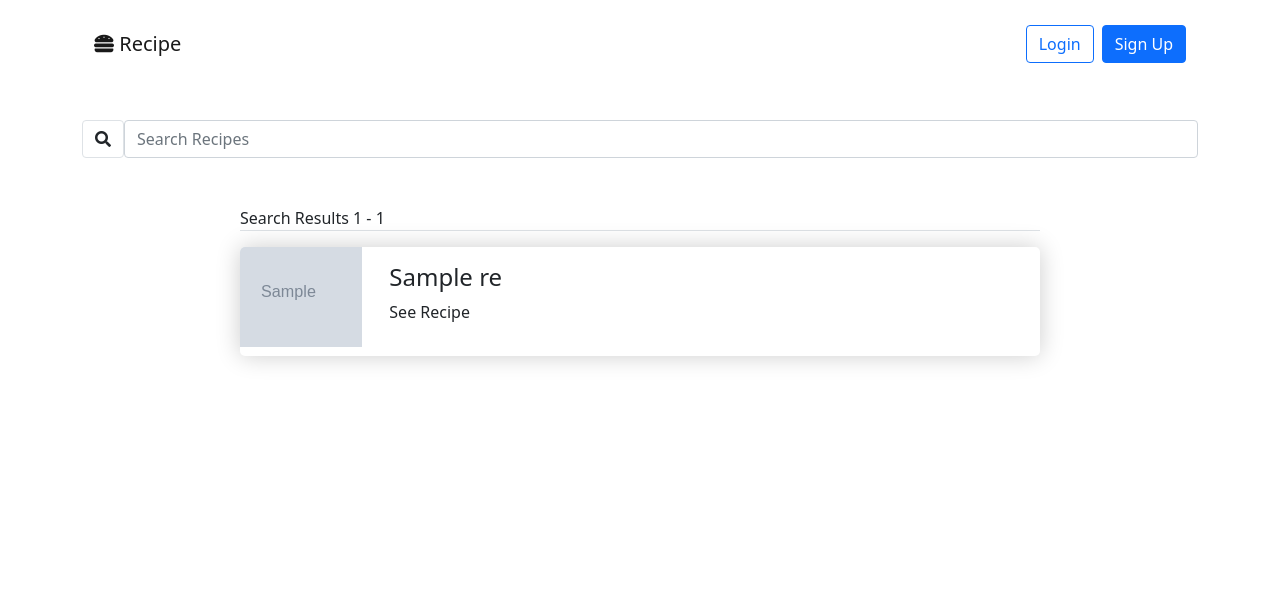
After one commit to Thomfb3/capstone-1, a Flask app: template templates/includes/results.html in a window 1280 px wide. The commit adds this page. Shown: the top 596 px of the page. Run offline with Flask 2, Linux system fonts and the light colour scheme; the template is opened without the code that fills it: most values are stand-ins (such as "Sample title", 1, 10 or a date in 2020); grey boxes marked "Sample" are stand-in pictures.

Commit message:
Modal Logins Created

```diff
--- a/app.py
+++ b/app.py
@@ -30,6 +30,7 @@ connect_db(app)
 API_KEY = "ac7991b98f02431da8a378c8d61af292"
 
 API_SEARCH_BASE = "https://api.spoonacular.com/recipes/complexSearch"
+API_RECIPE_BASE = "https://api.spoonacular.com/recipes/"
 SEARCH_RESULTS = "10"
 
 ##############################################################################
@@ -118,7 +119,6 @@ def login():
 
 
 
-
 @app.route('/logout')
 def logout():
     """Handle logout of user."""
@@ -138,27 +138,19 @@ def homepage_search():
     if g.user:
         return redirect("/user_home")
 
-    return render_template('home.html')
-
-
-
-@app.route('/login_signup')
-def show_login_signup_forms():
-    if g.user:
-        return redirect("/user_home")
-
     signup_form = UserSignupForm()
     login_form = UserLoginForm()
 
-    return render_template('login_signup.html', signup_form=signup_form, login_form=login_form)
+    return render_template('home.html', signup_form=signup_form, login_form=login_form)
+
 
 
 @app.route('/results')
 def homepage_search_results():
     """Show homepage """
 
-    # if g.user:
-    #     return redirect("/user_home")
+    signup_form = UserSignupForm()
+    login_form = UserLoginForm()
 
     search = request.args.get('q')
 
@@ -168,13 +160,33 @@ def homepage_search_results():
 
     res = response.json()['results']
 
-    return render_template('results.html', results=res)
+    if g.user:
+        return render_template('includes/user_results.html', results=res)
+
+    return render_template('includes/results.html', results=res, signup_form=signup_form, login_form=login_form)
 
 
 
 @app.route('/user_home')
 def user_homepage_search():
-    if g.user:
-        return render_template('user_home.html')
+    if not g.user:
+        return redirect("/")
 
-    return redirect('/')
+    return render_template('user_home.html')
+
+
+
+
+@app.route('/recipe/<int:recipe_id>')
+def show_recipe_information(recipe_id):
+    """Show homepage """
+    if not g.user:
+        return redirect("/")
+
+    params={"apiKey": API_KEY, "includeNutrition" : "false"}
+
+    response = requests.get(f"https://api.spoonacular.com/recipes/{recipe_id}/information",  params=params)
+
+    recipe = response.json()
+
+    return render_template('includes/recipe.html', recipe=recipe)
--- a/requirements.txt
+++ b/requirements.txt
@@ -9,6 +9,7 @@ Flask-DebugToolbar==0.11.0
 Flask-SQLAlchemy==2.5.1
 Flask-WTF==0.15.1
 greenlet==1.1.0
+gunicorn==20.1.0
 idna==2.10
 importlib-metadata==4.5.0
 itsdangerous==2.0.1
--- /dev/null
+++ b/runtime.txt
@@ -0,0 +1 @@
+python-3.7.0
--- /dev/null
+++ b/static/app.js
@@ -0,0 +1,4 @@
+$("#results-container a").click(function() {
+    console.log("hello")
+    $("#login").modal('show');
+})
--- a/templates/base.html
+++ b/templates/base.html
@@ -6,7 +6,9 @@
   <title>Recipes</title>
   <link href="https://cdn.jsdelivr.net/npm/bootstrap@5.0.1/dist/css/bootstrap.min.css" rel="stylesheet"
     integrity="sha384-+0n0xVW2eSR5OomGNYDnhzAbDsOXxcvSN1TPprVMTNDbiYZCxYbOOl7+AMvyTG2x" crossorigin="anonymous">
-    <link rel="stylesheet" href="https://cdnjs.cloudflare.com/ajax/libs/font-awesome/5.15.3/css/all.min.css" integrity="sha512-iBBXm8fW90+nuLcSKlbmrPcLa0OT92xO1BIsZ+ywDWZCvqsWgccV3gFoRBv0z+8dLJgyAHIhR35VZc2oM/gI1w==" crossorigin="anonymous" referrerpolicy="no-referrer" />
+  <link rel="stylesheet" href="https://cdnjs.cloudflare.com/ajax/libs/font-awesome/5.15.3/css/all.min.css"
+    integrity="sha512-iBBXm8fW90+nuLcSKlbmrPcLa0OT92xO1BIsZ+ywDWZCvqsWgccV3gFoRBv0z+8dLJgyAHIhR35VZc2oM/gI1w=="
+    crossorigin="anonymous" referrerpolicy="no-referrer" />
   <link rel="stylesheet" href="/static/app.css">
   <!-- <link rel="shortcut icon" href="/static/favicon.ico"> -->
 </head>
@@ -18,8 +20,8 @@
         <nav class="navbar navbar-expand-lg navbar-light ">
           <div class="container-fluid">
 
-          <a class="navbar-brand" href="#">
-              <i class="fas fa-hotdog"></i>
+            <a class="navbar-brand" href="/">
+              <i class="fas fa-hamburger"></i>
               <!-- <img src="/static/images/dummy-logo.svg" alt="" width="30" height="24"> -->
               <span>Recipe</span>
             </a>
@@ -38,6 +40,7 @@
                       <a class="nav-link" href="#">Features</a>
                     </li> -->
 
+
                 {% if g.user %}
                 <!--Logout-->
                 <li class="nav-item">
@@ -46,15 +49,50 @@
                 {% else %}
 
                 <!-- Login/Signup Buttons -->
+                <!-- Button trigger modal -->
+                <button type="button" class="btn btn-outline-primary mx-2" data-bs-toggle="modal" data-bs-target="#login">
+                  Login
+                </button>
 
-              <li class="nav-item mx-2">
+                <!-- Button trigger modal -->
+                <button type="button" class="btn btn-primary" data-bs-toggle="modal" data-bs-target="#login">
+                  Sign Up
+                </button>
+                <!-- <li class="nav-item mx-2">
                   <a href="/login_signup" type="button" class="btn btn-outline-primary">Login</a>
                 </li>
 
                 <li class="nav-item">
                   <a href="/login_signup" type="button" class="btn btn-primary">Sign Up</a>
-              </li>
+                </li> -->
+
+
+                <!-- Login Modal -->
+                <div class="modal fade" id="login"  data-bs-keyboard="false" tabindex="-1"
+                  aria-labelledby="staticBackdropLabel" aria-hidden="true">
+                  <div class="modal-dialog modal-dialog-centered modal-lg">
+                    <div class="modal-content">
+                      <div class="modal-header">
+                        <h5 class="modal-title" id="staticBackdropLabel">Modal title</h5>
+                        <button type="button" class="btn-close" data-bs-dismiss="modal" aria-label="Close"></button>
+                      </div>
+                      <div class="modal-body  ">
+
+
+                        {% include 'includes/login_signup.html' %}
+
+
+                      </div>
+                      <div class="modal-footer">
+                        <button type="button" class="btn btn-secondary" data-bs-dismiss="modal">Close</button>
+                        <button type="button" class="btn btn-primary">Understood</button>
+                      </div>
+                    </div>
+                  </div>
+                </div>
+
                 {% endif %}
+
 
               </ul>
             </div>
@@ -90,17 +128,16 @@
       <p class="p-3">Copyright 2021</p>
 
     </footer>
-  </div>
+  </div><!--END of Main Container-->
 
   <script src="https://ajax.googleapis.com/ajax/libs/jquery/3.5.1/jquery.min.js"></script>
   <script src="https://cdn.jsdelivr.net/npm/bootstrap@5.0.1/dist/js/bootstrap.bundle.min.js"
     integrity="sha384-gtEjrD/SeCtmISkJkNUaaKMoLD0//ElJ19smozuHV6z3Iehds+3Ulb9Bn9Plx0x4"
     crossorigin="anonymous"></script>
-  <script>
-    $(document).ready(function () {
-      $("#login").modal('show');
-    });
-  </script>
+
+  <script src="static/app.js"></script>
+
+
 
 </body>
 
--- a/templates/home.html
+++ b/templates/home.html
@@ -2,7 +2,7 @@
 
 {% block content %}
 
-{% include 'search.html' %}
+{% include 'includes/search.html' %}
 
 <div class="container">
     <div class="row">
--- /dev/null
+++ b/templates/includes/login_signup.html
@@ -0,0 +1,37 @@
+<div class="row justify-content-md-center">
+    <div class="col-md-7 col-lg-5">
+        <h2 class="join-message">Create Account</h2>
+        <form action="/signup" method="POST" id="user_form">
+            {{ signup_form.hidden_tag() }}
+
+            {% for field in signup_form if field.widget.input_type != 'hidden' %}
+            {% for error in field.errors %}
+            <span class="text-danger">{{ error }}</span>
+            {% endfor %}
+            {{ field(placeholder=field.label.text, class="form-control") }}
+            {% endfor %}
+
+            <button class="btn btn-primary btn-lg btn-block">Sign up!</button>
+        </form>
+    </div>
+</div>
+
+
+
+<div class="row justify-content-md-center">
+    <div class="col-md-7 col-lg-5">
+        <h2 class="join-message">Login</h2>
+        <form action="/login" method="POST" id="user_form">
+            {{ login_form.hidden_tag() }}
+
+            {% for field in login_form if field.widget.input_type != 'hidden' %}
+            {% for error in field.errors %}
+            <span class="text-danger">{{ error }}</span>
+            {% endfor %}
+            {{ field(placeholder=field.label.text, class="form-control") }}
+            {% endfor %}
+
+            <button class="btn btn-primary btn-lg btn-block">Login</button>
+        </form>
+    </div>
+</div>
--- /dev/null
+++ b/templates/includes/results.html
@@ -0,0 +1,38 @@
+{% extends 'base.html' %}
+{% block content %}
+
+{% include 'includes/search.html' %}
+
+<div class="results-container" id="results-container">
+
+    {% if results|length > 0 %}
+    <div class="mb-2">
+        <p class="border-bottom">Search Results 1 - {{ results|length }}</p>
+    </div>
+    {% endif %}
+
+    {% for res in results %}
+    <a href="#login">
+        <div class="card results-card">
+            <div class="row g-0">
+
+                <div class="col-md-2">
+                    <img src="{{res.image}}" alt="{{res.title}}" class="img-fluid results-img">
+                </div>
+                <div class="col-md-10">
+                    <div class="card-body">
+                        <h4 class="card-title">{{res.title}}</h4>
+                        <p>See Recipe</p>
+                    </div>
+                </div>
+
+            </div>
+        </div>
+    </a>
+
+    {% endfor %}
+
+
+
+</div>
+{% endblock %}
--- a/templates/results.html
+++ b/templates/includes/user_results.html
@@ -1,9 +1,9 @@
 {% extends 'base.html' %}
 {% block content %}
 
-{% include 'search.html' %}
+{% include 'includes/search.html' %}
 
-<div class="results-container">
+<div class="results-container" id="results-container">
 
     {% if results|length > 0 %}
     <div class="mb-2">
```
Also changed, not shown: templates/includes/recipe.html (added, +28 -0 lines), templates/login_signup.html (deleted, +0 -70 lines), templates/user_home.html (+5 -3 lines), templates/includes/search.html (renamed from templates/search.html), templates/misc/404.html (renamed from templates/404.html), 2 other files. Lines whose indentation alone changed are shown as unchanged.
